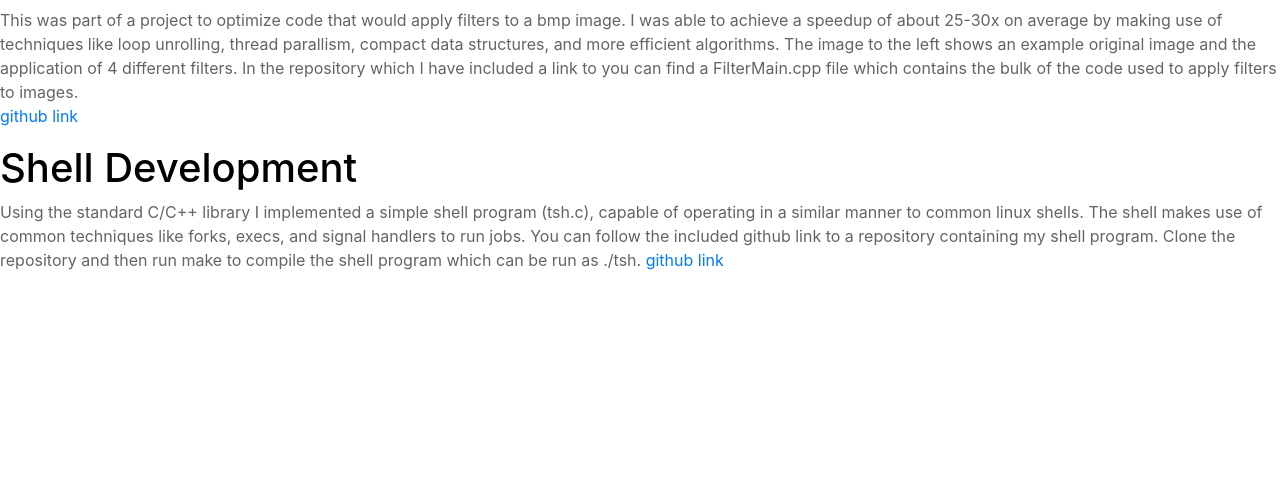
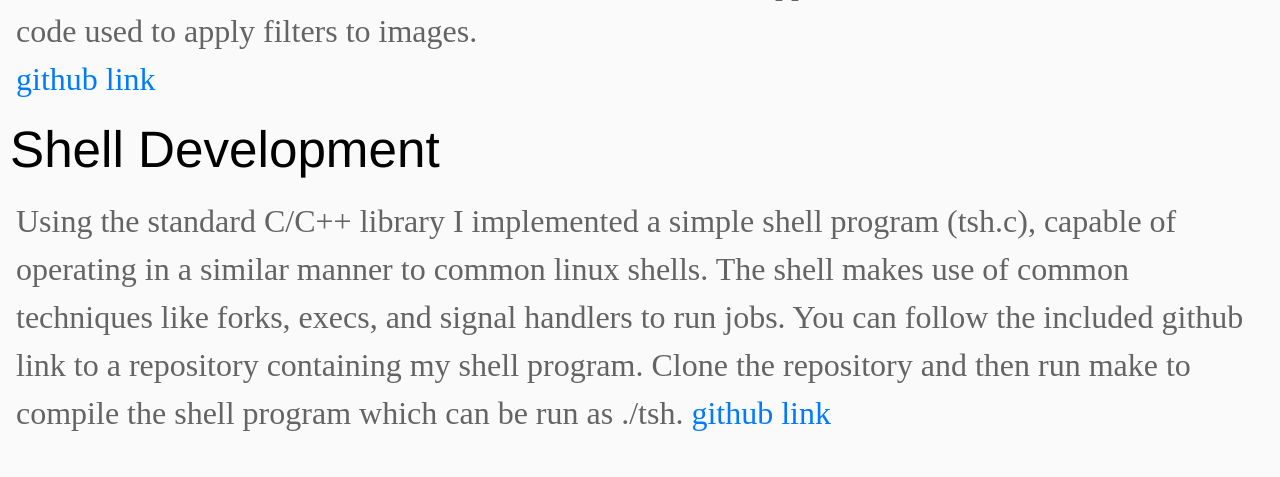
Before and after one commit to omarchaarawi/my_webpage, a Flask app: page /cpp in a window 1280 px wide. Shown: the part 1205-1682 px from the top of the page. Before the commit the page ends 1475 px from the top, so only its background shows below. Run offline with Flask 2, Linux system fonts and the light colour scheme; some libraries are stand-ins or nearby versions.

Commit message:
fixed some style things

```diff
--- a/static/styles_projects.css
+++ b/static/styles_projects.css
@@ -71,7 +71,7 @@ h2 {
   margin: 1em;
 }
 
-#projects_desc{
+.projects_desc{
   text-align: left; font-size: 2.5vw; margin: 0.5em;
   color: rgb(0,0,0);
 }
@@ -80,10 +80,6 @@ h2 {
 #projects:hover {
   background-color: rgba(50,30,0,0.7);
   color: black;
-}
-
-#project_title{
-  font-size: 4vw; color: rgba(150,0,0);
 }
 
 #project_link{
--- a/templates/cpp.html
+++ b/templates/cpp.html
@@ -7,22 +7,22 @@
 
 
 
-<div id = "project">
-    <h1 id = "project_title" style="color: black">Data Structures Final Project</h1>
+<div class = "project">
+    <h1 class = "project_title">Data Structures Final Project</h1>
     <figure id="floated"><img class="l left" style="padding-left: 10px; width: 600px;"
         src="static/data_struct.png" alt="Example graph of search time comparisons" ></figure>
-    <p id="projects_desc" style="color: rgb(100, 100, 100)">
+    <p class="projects_desc" style="color: rgb(100, 100, 100)">
         This was a final project for a data structures class. We were instructed to compare add and search times of
         USPS tracking numbers using various data structures we would implement without using libraries. During this project I chose to go beyond the requirements of the project
         by implementing a low maintenance trie structure capable of constant time lookups and adds. <a href = "https://github.com/omarchaarawi/Data_Structures_Final_Project">github link</a>
     </p>
 </div>
 
-<div id = "project">
-    <h1 id = "project_title" style="color: black">Image Processing Optimization</h1>
+<div class = "project">
+    <h1 class = "project_title">Image Processing Optimization</h1>
     <figure id="floated"><img class="l left" style="padding-left: 10px; width: 600px;"
          src="static/image_opt.png" alt="Example graph of search time comparisons" ></figure>
-    <p id="projects_desc" style="color: rgb(100, 100, 100)">
+    <p class="projects_desc" style="color: rgb(100, 100, 100)">
         This was part of a project to optimize code that would apply filters to a bmp image. I was able to achieve a speedup of about 25-30x on
         average by making use of techniques like loop unrolling, thread parallism, compact data structures, and more efficient algorithms. The image
         to the left shows an example original image and the application of 4 different filters. In the repository which I have included a link
@@ -31,9 +31,9 @@
     </p>
 </div>
 
-<div id = "project">
-    <h1 id = "project_title" style="color: black">Shell Development</h1>
-    <p id="projects_desc" style="color: rgb(100, 100, 100)">
+<div class = "project">
+    <h1 class = "project_title">Shell Development</h1>
+    <p class="projects_desc" style="color: rgb(100, 100, 100)">
         Using the standard C/C++ library I implemented a simple shell program (tsh.c), capable of operating in a similar manner to common linux shells.
         The shell makes use of common techniques like forks, execs, and signal handlers to run jobs. You can follow the included github link to a repository
         containing my shell program. Clone the repository and then run make to compile the shell program which can be run as ./tsh.
--- a/templates/layout_projects.html
+++ b/templates/layout_projects.html
@@ -3,14 +3,35 @@
 <html lang="en">
     <head>
         <link href="https://stackpath.bootstrapcdn.com/bootstrap/4.1.3/css/bootstrap.min.css" rel="stylesheet">
-        <link href="/css/styles_projects.css" rel="stylesheet">
+        <link href="{{ url_for('static', filename='/styles_projects.css') }}" rel="stylesheet">
         <title>
         Home Page
         </title>
+        <style>
+        .footer {
+        position: fixed;
+        left: 0;
+        bottom: 0;
+        width: 100%;
+        background-color: rgb(38, 38, 38);
+        color: white;
+        text-align: center;
+        font-size: x-large;
+        font-family: avenir;
+        }
+       .projects_desc{
+            text-align: left; font-size: 2.5vw; margin: 0.5em;
+            color: rgb(0,0,0);
+            font-family: avenir;
+        }
+        .project_title{
+            font-size: 4vw; color: black;
+        }
+            </style>
     </head>
     <body>
                 <h1 style="color:black">omarseven.com </h1>
-<div class="topnav">
+<div class="topnav" style="font-family: avenir">
       <a href={{ url_for('index') }}>Home</a>
       <a class="active"href={{ url_for('projects') }}>Projects</a>
       <a href={{ url_for('about') }}>About</a>
@@ -18,5 +39,12 @@
 </div>
 
       {% block content %}{% endblock %}
+        <br>
+      <div class="footer">
+        <p>
+            <a href = "https://github.com/omarchaarawi" style="color: white">GitHub</a> |
+             <a href = https://www.linkedin.com/in/omar-chaarawi style="color: white"> LinkedIn</a>
+        </p>
+    </div>
     </body>
 </html>
```
Also changed, not shown: static/styles.css (+6 -5 lines), templates/about.html (+3 -5 lines), templates/index.html (+9 -1 lines), templates/layout.html (+18 -7 lines), templates/projects.html (+8 -8 lines).
